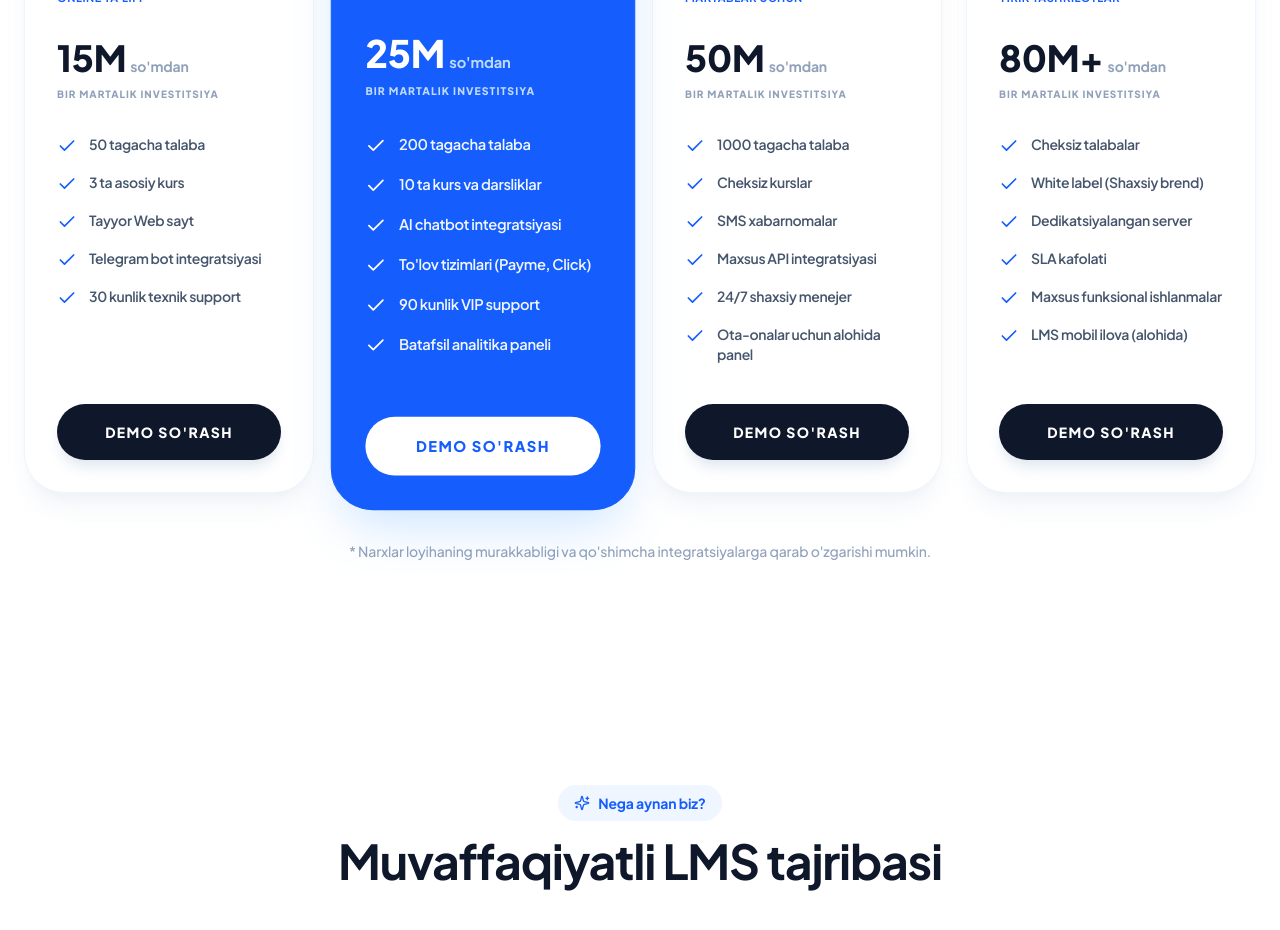
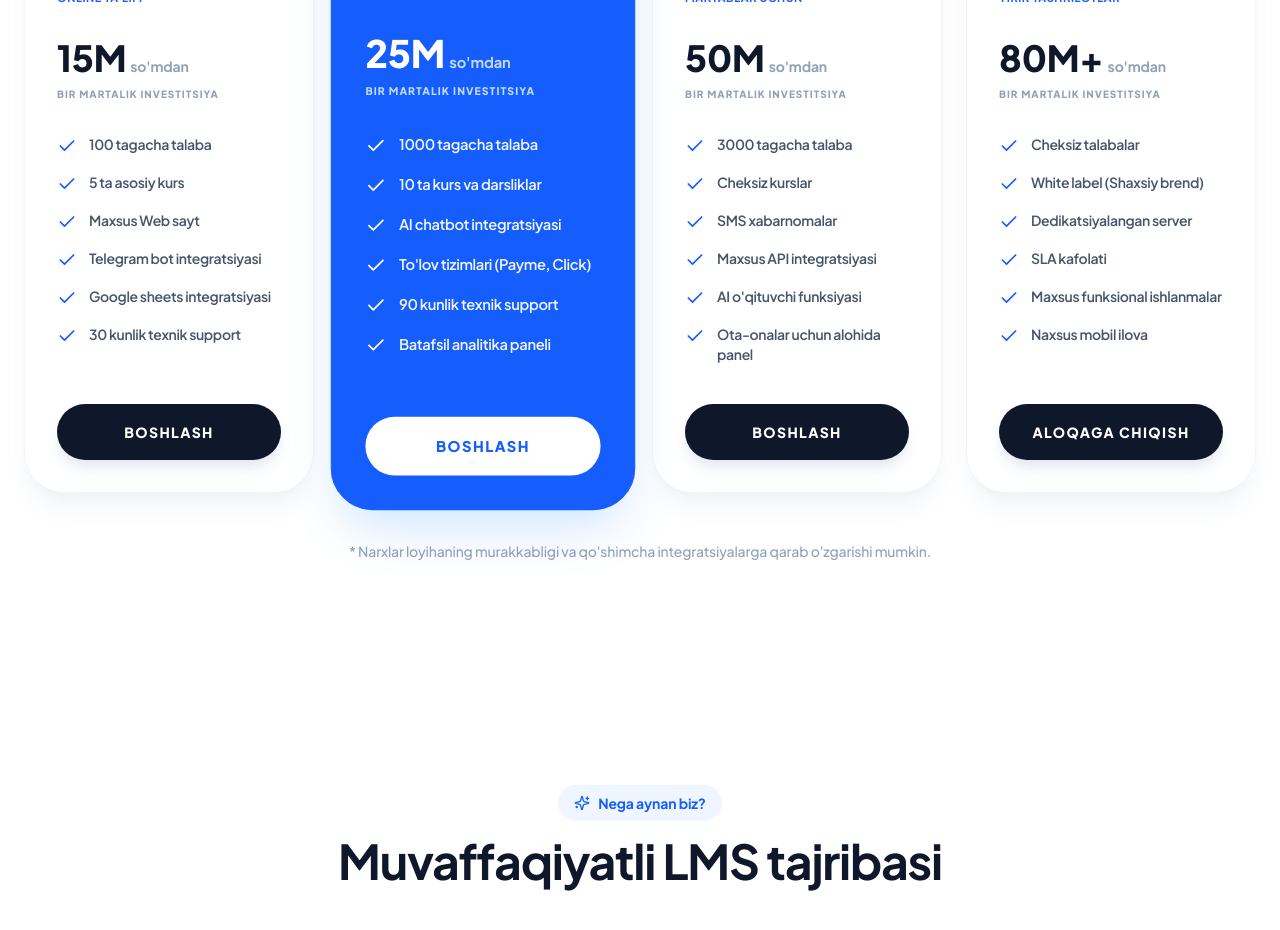
Before and after one commit to AdhamNomozov/EduPlatforma_landing, a Next.js app: page / in a window 1280 px wide. Shown: the part 5080-6010 px from the top of the page. Built offline with nearby package versions, Linux system fonts and the light colour scheme.

Commit message:
Update pricing.tsx

```diff
--- a/components/pricing.tsx
+++ b/components/pricing.tsx
@@ -9,68 +9,69 @@ const tiers = [
     name: "Starter",
     id: "tier-starter",
     price: "15M",
-    description: "Yangi boshlayotgan o'quv markazlari uchun professional start.",
+    description: "Repetitorlar uchun professional start.",
     features: [
-      "50 tagacha talaba",
-      "3 ta asosiy kurs",
-      "Tayyor Web sayt",
+      "100 tagacha talaba",
+      "5 ta asosiy kurs",
+      "Maxsus Web sayt",
       "Telegram bot integratsiyasi",
+      "Google sheets integratsiyasi",
       "30 kunlik texnik support"
     ],
     icon: Zap,
     mostPopular: false,
-    buttonText: "Demo so'rash",
+    buttonText: "Boshlash",
   },
   {
     name: "Professional",
     id: "tier-professional",
     price: "25M",
-    description: "O'rta va yirik markazlar uchun eng mukammal yechim.",
+    description: "O'quv markazlar uchun eng mukammal yechim.",
     features: [
-      "200 tagacha talaba",
+      "1000 tagacha talaba",
       "10 ta kurs va darsliklar",
       "AI chatbot integratsiyasi",
       "To'lov tizimlari (Payme, Click)",
-      "90 kunlik VIP support",
+      "90 kunlik texnik support",
       "Batafsil analitika paneli",
     ],
     icon: ShieldCheck,
     mostPopular: true,
-    buttonText: "Demo so'rash",
+    buttonText: "Boshlash",
   },
   {
     name: "Premium",
     id: "tier-premium",
     price: "50M",
-    description: "Maktablar va yirik o'quv zanjirlari uchun.",
+    description: "Maktablar va texnikumlar uchun.",
     features: [
-      "1000 tagacha talaba",
+      "3000 tagacha talaba",
       "Cheksiz kurslar",
       "SMS xabarnomalar",
       "Maxsus API integratsiyasi",
-      "24/7 shaxsiy menejer",
+      "AI o'qituvchi funksiyasi",
       "Ota-onalar uchun alohida panel",
     ],
     icon: Globe,
     mostPopular: false,
-    buttonText: "Demo so'rash",
+    buttonText: "Boshlash",
   },
   {
     name: "Enterprise",
     id: "tier-enterprise",
     price: "80M+",
-    description: "Yirik tashkilotlar uchun maxsus ishlanmalar.",
+    description: "Universitet va yirik tashkilotlar uchun maxsus ishlab chiqish.",
     features: [
       "Cheksiz talabalar",
       "White label (Shaxsiy brend)",
       "Dedikatsiyalangan server",
       "SLA kafolati",
       "Maxsus funksional ishlanmalar",
-      "LMS mobil ilova (alohida)",
+      "Naxsus mobil ilova",
     ],
     icon: Building2,
     mostPopular: false,
-    buttonText: "Demo so'rash",
+    buttonText: "Aloqaga chiqish",
   },
 ]
 
```
